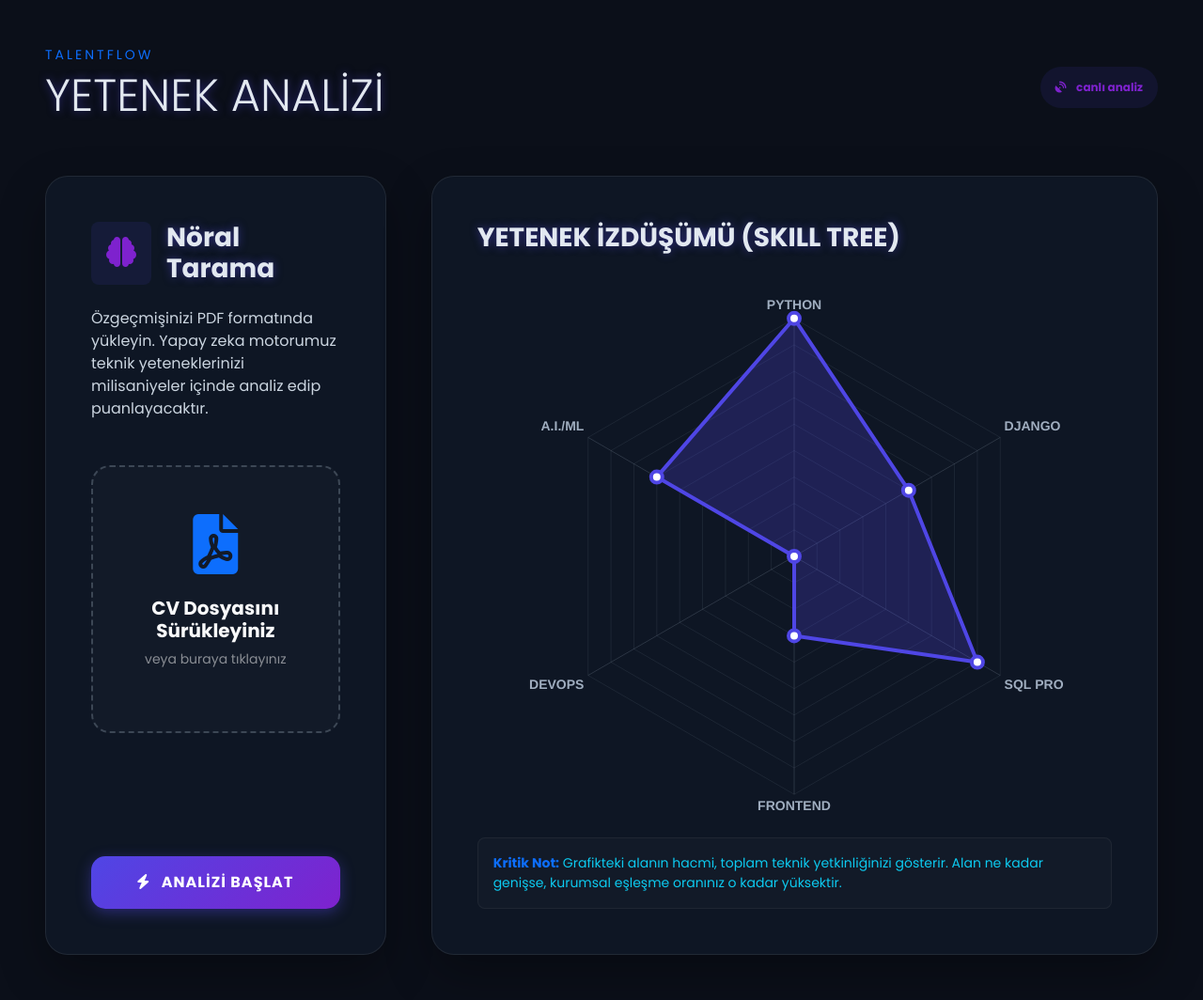
After one commit to Aylmz0/TalentFlow, a Django app: template templates/dashboard/skill_tree.html in a window 1280 px wide. The commit adds this page. Shown: the whole page at 94% size. Run offline with Django 5.2, Linux system fonts and the light colour scheme; the template is opened without the code that fills it, so the values that code supplies are empty.

Commit message:
TAL-26/27/28:CV yükleme formu ve yetenek ağacı dashboard

```diff
--- a/templates/base.html
+++ b/templates/base.html
@@ -1,30 +1,19 @@
 
-{% load static %} <!DOCTYPE html>
+{% load static %}
+<!DOCTYPE html>
 <html lang="tr">
 <head>
     <meta charset="UTF-8">
     <meta name="viewport" content="width=device-width, initial-scale=1.0">
-    <title>TalentFlow | Bütünleşik Kariyer Sistemi</title>
-
-    <link href="https://fonts.googleapis.com/css2?family=Inter:wght@300;400;600;700&display=swap" rel="stylesheet">
-
+    <title>TalentFlow</title>
     <link href="https://cdn.jsdelivr.net/npm/bootstrap@5.3.0/dist/css/bootstrap.min.css" rel="stylesheet">
-
-    <style>
-        body { font-family: 'Inter', sans-serif; background-color: #f8f9fa; }
-        /* Profesyonel görünüm için küçük bir alt yapı */
-        .main-content { min-height: 80vh; padding-top: 2rem; }
-    </style>
-
-    {% block extra_css %}{% endblock %} </head>
-<body>
-
-    <main class="container main-content">
-        {% block content %}
-        {% endblock %}
-    </main>
-
+    <link href="https://fonts.googleapis.com/css2?family=Poppins:wght@300;400;600;700&display=swap" rel="stylesheet">
+    <link rel="stylesheet" href="https://cdnjs.cloudflare.com/ajax/libs/font-awesome/6.0.0/css/all.min.css">
+    {% block extra_css %}{% endblock %}
+</head>
+<body style="margin: 0; padding: 0; background: #0b0f19;">
+    {% block content %}{% endblock %}
     <script src="https://cdn.jsdelivr.net/npm/bootstrap@5.3.0/dist/js/bootstrap.bundle.min.js"></script>
-
-    {% block extra_js %}{% endblock %} </body>
+    {% block extra_js %}{% endblock %}
+</body>
 </html>
--- /dev/null
+++ b/templates/dashboard/skill_tree.html
@@ -0,0 +1,117 @@
+{% extends 'base.html' %}
+
+{% block content %}
+<style>
+
+    body { background: #0b0f19 !important; font-family: 'Poppins', sans-serif; color: #f1f2f3; overflow-x: hidden; }
+    .cyber-card {
+        background: rgba(17, 26, 41, 0.75);
+        backdrop-filter: blur(12px);
+        border: 1px solid rgba(255, 255, 255, 0.08);
+        border-radius: 24px;
+        box-shadow: 0 20px 50px rgba(0, 0, 0, 0.3);
+        transition: 0.4s;
+    }
+    .cyber-card:hover { transform: translateY(-10px); box-shadow: 0 30px 60px rgba(79, 70, 229, 0.15); border-color: rgba(79, 70, 229, 0.3); }
+    .btn-neon {
+        background: linear-gradient(135deg, #4f46e5 0%, #7e22ce 100%);
+        color: white !important; border: none; border-radius: 15px;
+        font-weight: 700; padding: 16px;
+        text-transform: uppercase; letter-spacing: 1px;
+        box-shadow: 0 4px 15px rgba(79, 70, 229, 0.4);
+        transition: 0.3s;
+    }
+    .btn-neon:hover { box-shadow: 0 0 25px rgba(126, 34, 206, 0.7); transform: scale(1.02); }
+    .chart-container { position: relative; height: 550px; width: 100%; }
+    .upload-area {
+        border: 2px dashed rgba(160, 174, 192, 0.3);
+        border-radius: 20px; padding: 50px;
+        text-align: center; cursor: pointer;
+        background: rgba(255, 255, 255, 0.02);
+        transition: 0.3s;
+    }
+    .upload-area:hover { border-color: #4f46e5; background: rgba(79, 70, 229, 0.05); color: #e2e8f0; }
+    .text-glow { text-shadow: 0 0 10px rgba(79, 70, 229, 0.5); color: #e2e8f0; }
+    .bg-indigo-subtle { background-color: rgba(79, 70, 229, 0.1) !important; color: #7e22ce !important; }
+</style>
+
+<div class="container-fluid px-5 py-5">
+    <div class="row mb-5 align-items-center">
+        <div class="col-md-8 text-start">
+            <p class="text-primary text-uppercase small ls-3 fw-600 mb-1" style="letter-spacing: 3px;">TalentFlow </p>
+            <h1 class="fw-700 text-glow display-5">YETENEK <span class="fw-300">ANALİZİ</span></h1>
+        </div>
+        <div class="col-md-4 text-md-end">
+            <span class="badge bg-indigo-subtle p-3 rounded-pill fw-600"> <i class="fas fa-satellite-dish me-2"></i> canlı analiz</span>
+        </div>
+    </div>
+
+    <div class="row g-5">
+        <div class="col-xl-4 col-lg-5">
+            <div class="card cyber-card p-5 h-100 text-start">
+                <div class="d-flex align-items-center mb-4">
+                    <div class="bg-indigo-subtle text-light p-3 rounded-3 me-3">
+                        <i class="fas fa-brain fa-2x"></i>
+                    </div>
+                    <h3 class="fw-bold m-0 text-glow">Nöral Tarama</h3>
+                </div>
+                <p class="mb-5" style="color: #cbd5e0;">Özgeçmişinizi PDF formatında yükleyin. Yapay zeka motorumuz teknik yeteneklerinizi milisaniyeler içinde analiz edip puanlayacaktır.</p>
+                <div class="upload-area mb-5">
+                    <i class="fas fa-file-pdf fa-4x text-primary mb-4"></i>
+                    <h5 class="fw-bold text-light">CV Dosyasını Sürükleyiniz</h5>
+                    <p class="text-white-50 small">veya buraya tıklayınız</p>
+                </div>
+                <button class="btn btn-neon w-100 mt-auto"> <i class="fas fa-bolt me-2"></i> Analizi Başlat</button>
+            </div>
+        </div>
+
+        <div class="col-xl-8 col-lg-7 text-start">
+            <div class="card cyber-card p-5 h-100">
+                <h3 class="fw-bold mb-5 text-glow text-uppercase">YETENEK İZDÜŞÜMÜ (SKILL TREE)</h3>
+                <div class="chart-container">
+                    <canvas id="skillRadar"></canvas>
+                </div>
+                <div class="mt-4 p-3 rounded-3" style="background: rgba(255,255,255,0.02); border: 1px solid rgba(255,255,255,0.05);">
+                    <p class="small text-info m-0">
+                        <strong class="text-primary">Kritik Not:</strong> Grafikteki alanın hacmi, toplam teknik yetkinliğinizi gösterir. Alan ne kadar genişse, kurumsal eşleşme oranınız o kadar yüksektir.
+                    </p>
+                </div>
+            </div>
+        </div>
+    </div>
+</div>
+
+<script src="https://cdn.jsdelivr.net/npm/chart.js"></script>
+<script>
+    const ctx = document.getElementById('skillRadar');
+    new Chart(ctx, {
+        type: 'radar',
+        data: {
+            labels: ['PYTHON', 'DJANGO', 'SQL PRO', 'FRONTEND', 'DEVOPS', 'A.I./ML'],
+            datasets: [{
+                label: 'Mevcut Yetkinlik',
+                data: [95, 75, 90, 65, 50, 80],
+                fill: true,
+                backgroundColor: 'rgba(79, 70, 229, 0.25)',
+                borderColor: '#4f46e5',
+                borderWidth: 4,
+                pointBackgroundColor: '#fff',
+                pointRadius: 6
+            }]
+        },
+        options: {
+            scales: {
+                r: {
+                    angleLines: { color: 'rgba(160, 174, 192, 0.2)' },
+                    grid: { color: 'rgba(160, 174, 192, 0.1)' },
+                    pointLabels: { color: '#a0aec0', font: { size: 14, weight: '600' } },
+                    ticks: { display: false },
+                    suggestMin: 0, suggestMax: 100
+                }
+            },
+            maintainAspectRatio: false,
+            plugins: { legend: { display: false } }
+        }
+    });
+</script>
+{% endblock %}
```
